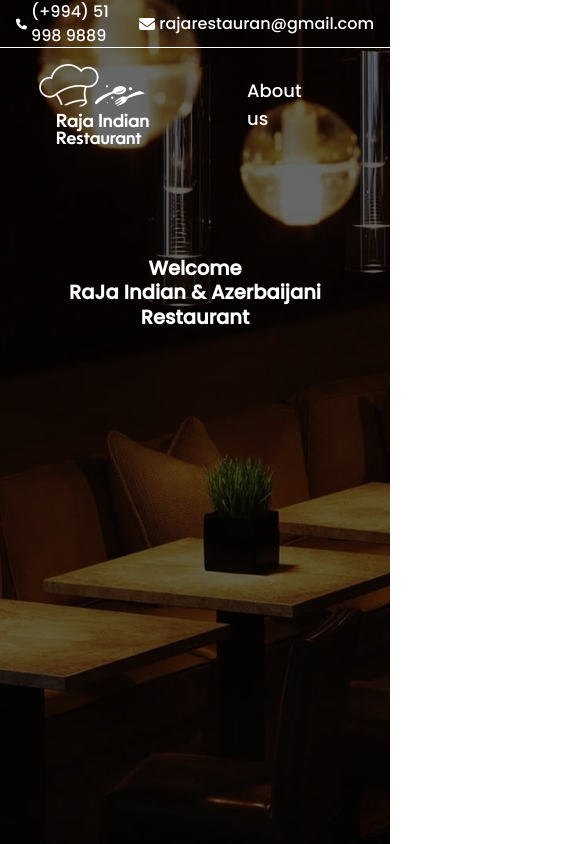
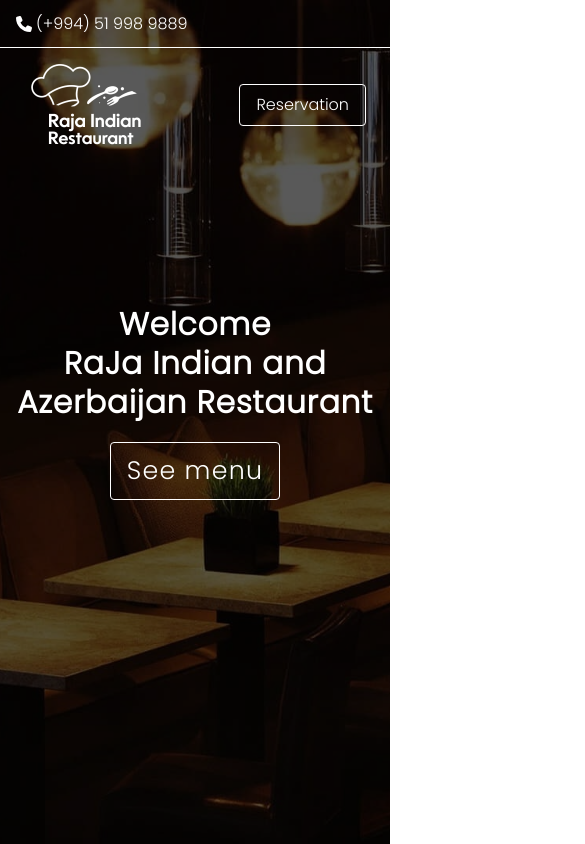
Before and after one commit to vilayat571/raja_system, a React (Vite) app: page / in a window 390 px wide. Shown: the top 844 px of the page, 585 px wide, since content can reach past the window. Built offline with nearby package versions, Linux system fonts and the light colour scheme.

Commit message:
responsive design optimization

```diff
--- a/src/components/Home/ContactDetails.tsx
+++ b/src/components/Home/ContactDetails.tsx
@@ -4,12 +4,12 @@ function ContactDetails() {
   return (
     <div className=" xl:px-32 lg:px-32 md:px-32 sm:px-4 w-full flex justify-between items-center
      h-12 border-white border-b-[1.5px] text-white">
-      <div className="flex items-center   ">
+      <div className="flex items-center ">
         <FaPhone className="" />
         <span className="ml-1">(+994) 51 998 9889</span>
       </div>
 
-      <div className="flex items-center ">
+      <div className=" items-center xl:flex lg:flex md:flex sm:hidden ">
         <FaEnvelope />
         <span className="ml-1">rajarestauran@gmail.com</span>
       </div>
--- a/src/components/Home/Header.tsx
+++ b/src/components/Home/Header.tsx
@@ -6,7 +6,6 @@ function Header() {
     <div className="flex flex-col  xl:h-[700px] lg:h-screen w-full z-3 absolute top-0 ">
       <ContactDetails />
       <Navbar />
-
       <Welcome />
     </div>
   );
--- a/src/components/Home/IntroCover.tsx
+++ b/src/components/Home/IntroCover.tsx
@@ -9,7 +9,7 @@ function IntroCover() {
         alt="cover image of raja restaurant"
       />
       <div className="w-full xl:h-[700px] lg:h-screen sm:h-screen md:h-screen
-       bg-black opacity-60 absolute top-0" />
+       bg-black opacity-65 absolute top-0" />
     </div>
   );
 }
--- a/src/components/Home/Navbar.tsx
+++ b/src/components/Home/Navbar.tsx
@@ -1,11 +1,11 @@
 import logo from "../../assets/images/logo.png";
 function Navbar() {
   return (
-    <div className=" mt-4 xl:px-32 lg:px-32 md:px-32 sm:px-4 w-full flex justify-between items-center">
-      <img src={logo} alt="the logo of raja restaurant" />
+    <div className=" mt-4 xl:px-32 lg:px-32 md:px-32 sm:px-2 w-full flex justify-between items-center">
+      <img src={logo} alt="the logo of raja restaurant" className="object-cover " />
 
 
-        <div className="flex justify-between text-lg  ">
+        <div className="flex justify-between text-lg  xl:block lg:block sm:hidden md:hidden">
           <a className="px-12" href="#promotion">About us</a>
           <a className="px-12" href="#menu">Menu</a>
           <a className="px-12" href="#contact">Contact</a>
@@ -14,9 +14,9 @@ function Navbar() {
 
       <a
         href="https://wa.me/"
-        className="px-4 py-2 border-white rounded border-[1px]"
+        className="px-4 mr-4 py-2 border-white rounded border-[1px]"
       >
-        Make a reservation
+       Reservation
       </a>
 
 
--- a/src/components/Home/Welcome.tsx
+++ b/src/components/Home/Welcome.tsx
@@ -1,14 +1,19 @@
 function Welcome() {
   return (
     <div
-      className="text-center relative top-28 leading-tight font-bold text-white
-text-[5vw]"
+      className="text-center px-2 relative xl:top-28 lg:top-28 sm:top-40 leading-tight font-semibold text-white
+xl:text-[5vw] lg:text-[4vw] sm:text-[8vw] md:text-[5vw] tracking-wide"
     >
       Welcome
-      <br />
-      RaJa Indian & Azerbaijani
-      <br />
+      <br className="" />
+      RaJa Indian and Azerbaijan {""}
+      <br className="xl:block md:block lg:block sm:hidden" />
       Restaurant
+      <p className=" font-thin text-[3vh] mt-4">
+        <button className="xl:px-6 lg:px-6 md:px-5 sm:px-4 py-3 border-white border-[1px] rounded xl:text-normal lg:text-normalsm:text-[16px] md:text-normal tracking-wider mt-1">
+          See menu
+        </button>
+      </p>
     </div>
   );
 }
--- a/src/index.css
+++ b/src/index.css
@@ -4,7 +4,7 @@
 
 @font-face {
     font-family: "Poppins";
-    src: local("Poppins"), url("./assets/fonts/Poppins/Poppins-Medium.ttf") format("truetype");
+    src: local("Poppins"), url("./assets/fonts/Poppins/Poppins-Light.ttf") format("truetype");
 
 }
 
```
